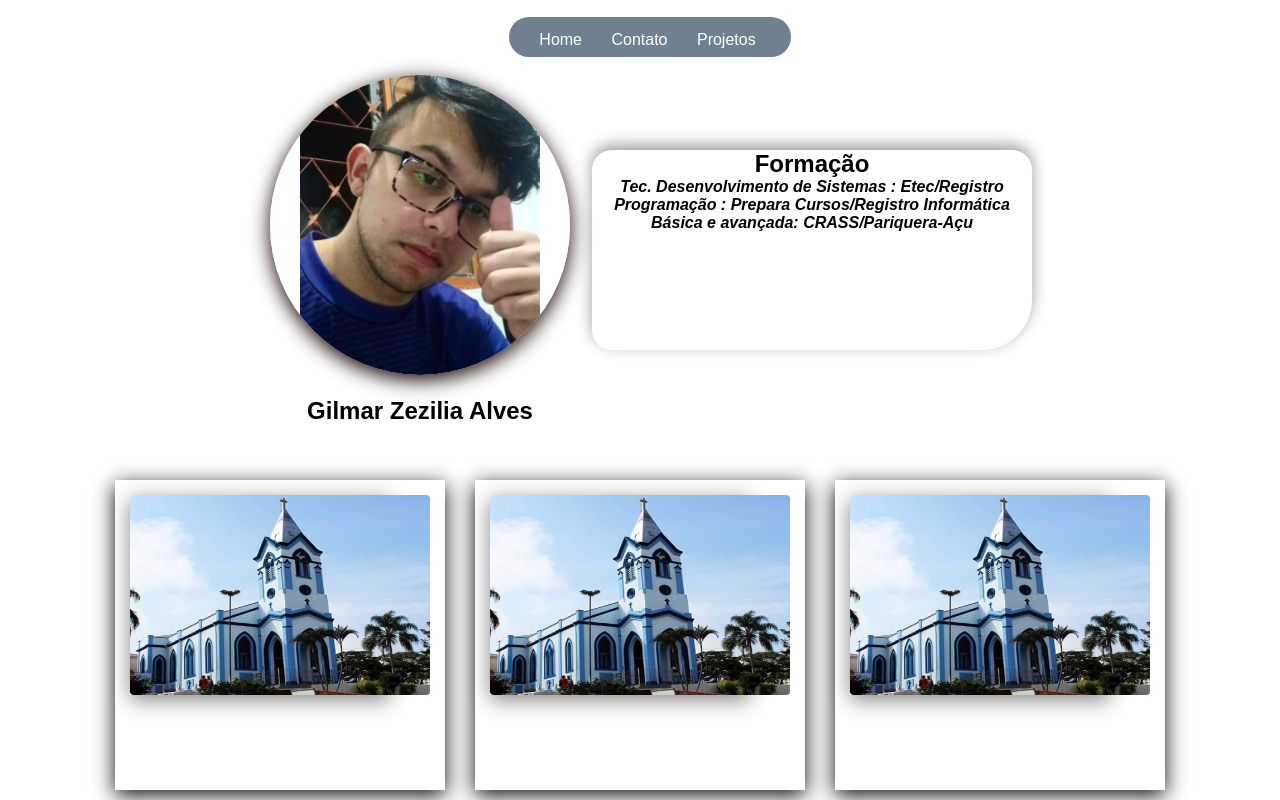
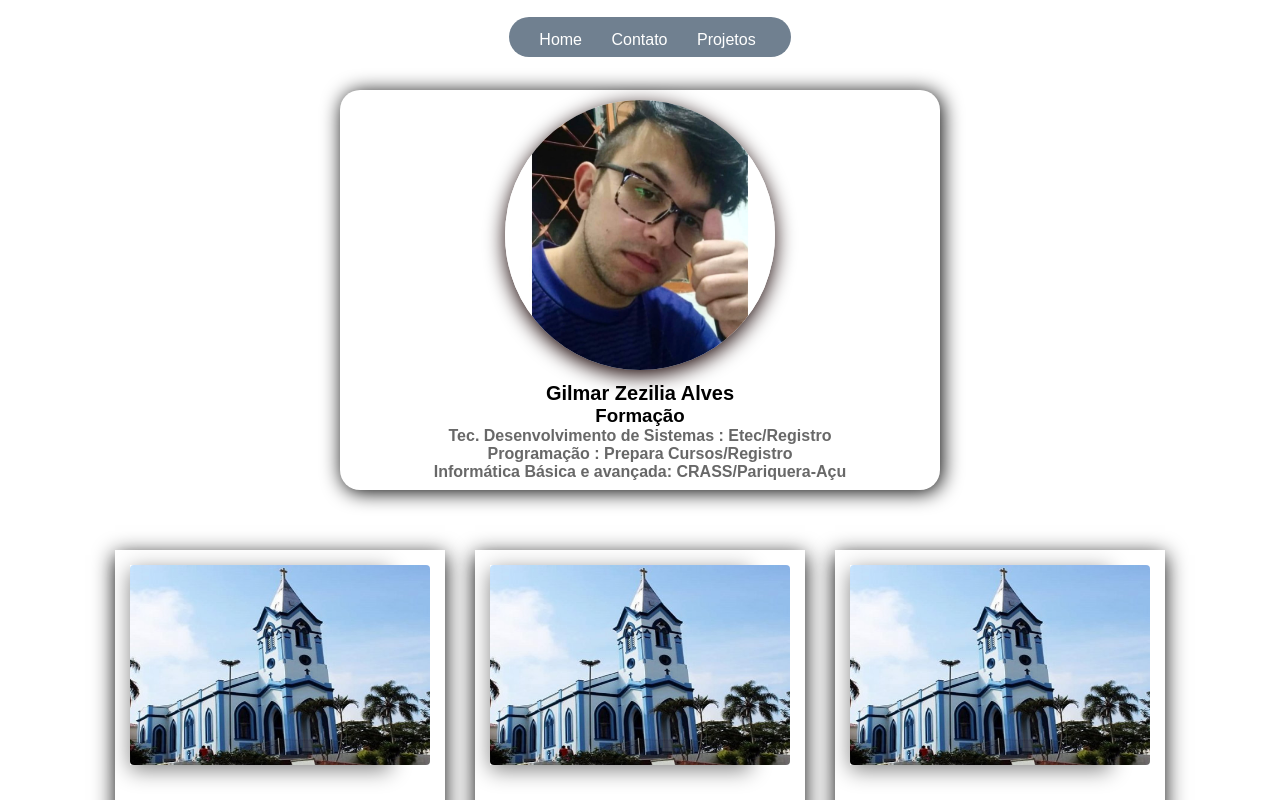
Before and after one commit to GilmarAlves99/Portfolio, a plain HTML site: page index.html in a window 1280 px wide. Shown: the top 800 px of the page. Drawn offline with Linux system fonts and the light colour scheme.

Commit message:
Update 1907

```diff
--- a/index.html
+++ b/index.html
@@ -4,11 +4,10 @@ To change this license header, choose License Headers in Project Properties.
 To change this template file, choose Tools | Templates
 and open the template in the editor.
 -->
-<html>
+<html lang="pt-br">
 
 <head>
     <link href="style.css" rel="stylesheet">
-    <link href="responsive.css" rel="stylesheet">
     <title>Meu Portfólio</title>
     <meta charset="UTF-8">
     <meta name="viewport" content="width=device-width, initial-scale=1.0">
@@ -32,20 +31,20 @@ and open the template in the editor.
             </nav>
         </div>
         <div class="sobre">
-            <section>
+            <div class="caixa">
                 <img src="eu.jpg" class="minhafoto">
 
                 <br/><br/>
                 <h1>Gilmar Zezilia Alves</h1>
 
-            </section>
-            <aside>
-                <h1>Formação</h1>
-                <cite>Tec. Desenvolvimento de Sistemas : Etec/Registro</cite>
-                <cite>Programação : Prepara Cursos/Registro</cite>
-                <cite>Informática Básica e avançada: CRASS/Pariquera-Açu</cite>
 
-            </aside>
+
+                <h3>Formação</h3>
+                <p>Tec. Desenvolvimento de Sistemas : Etec/Registro</p>
+                <p>Programação : Prepara Cursos/Registro</p>
+                <p>Informática Básica e avançada: CRASS/Pariquera-Açu</p>
+
+            </div>
         </div>
         <div class="card">
             <div class="imgBx">
--- a/style.css
+++ b/style.css
@@ -60,7 +60,7 @@ body {
 
 .sobre {
     position: relative;
-    margin-top: 20px;
+    margin-top: 30px;
     width: 100%;
     height: 400px;
     display: flex;
@@ -70,33 +70,35 @@ body {
     padding: 0px;
 }
 
-section {
+.caixa {
     position: relative;
-    top: auto;
-}
-
-aside {
-    position: relative;
-    width: 40%;
-    height: 50%;
-    left: 2%;
-    font-weight: 800;
-    border-radius: 20px 20px 50px;
-    box-shadow: 0px -5px 15px rgba(0, 0, 0, 0.39);
-}
-
-cite {
-    font-size: 1em;
+    top: 30px;
+    width: 600px;
+    height: 400px;
+    border-radius: 20px;
+    box-shadow: 2px 2px 20px #000;
 }
 
 .minhafoto {
-    width: 300px;
-    height: 300px;
+    position: relative;
+    top: 10px;
+    width: 270px;
+    height: 270px;
     border-radius: 100%;
     box-shadow: 0px 5px 20px rgb(22, 1, 1);
 }
 
+h1 {
+    font-size: 20px;
+}
+
+.caixa p {
+    font-weight: bold;
+    color: rgb(104, 104, 104);
+}
+
 .card {
+    top: 60px;
     position: relative;
     width: 300px;
     height: 300px;
@@ -223,6 +225,8 @@ top: 8px;
 */
 
 .formulario {
+    position: relative;
+    top: 100px;
     width: 400px;
     height: 500px;
     border: 2px solid rgba(0, 0, 0, 0.377);
```
